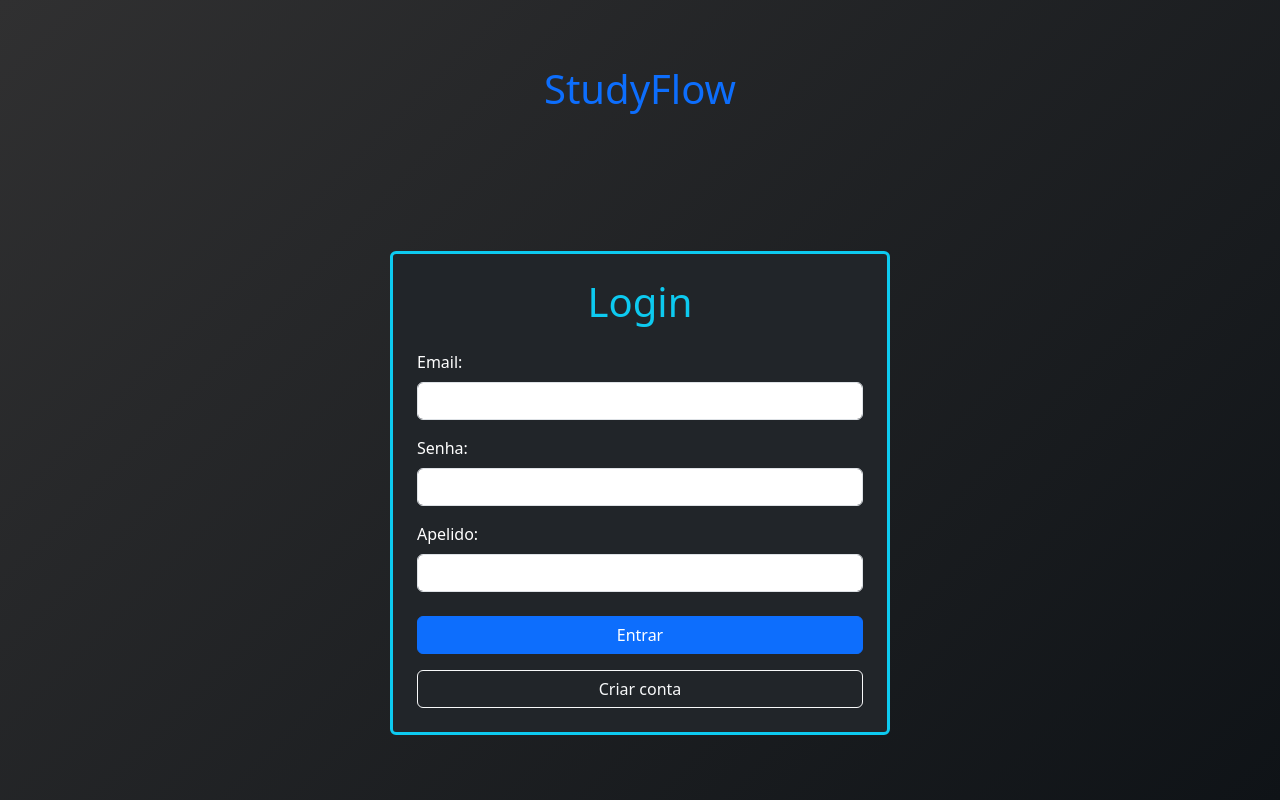
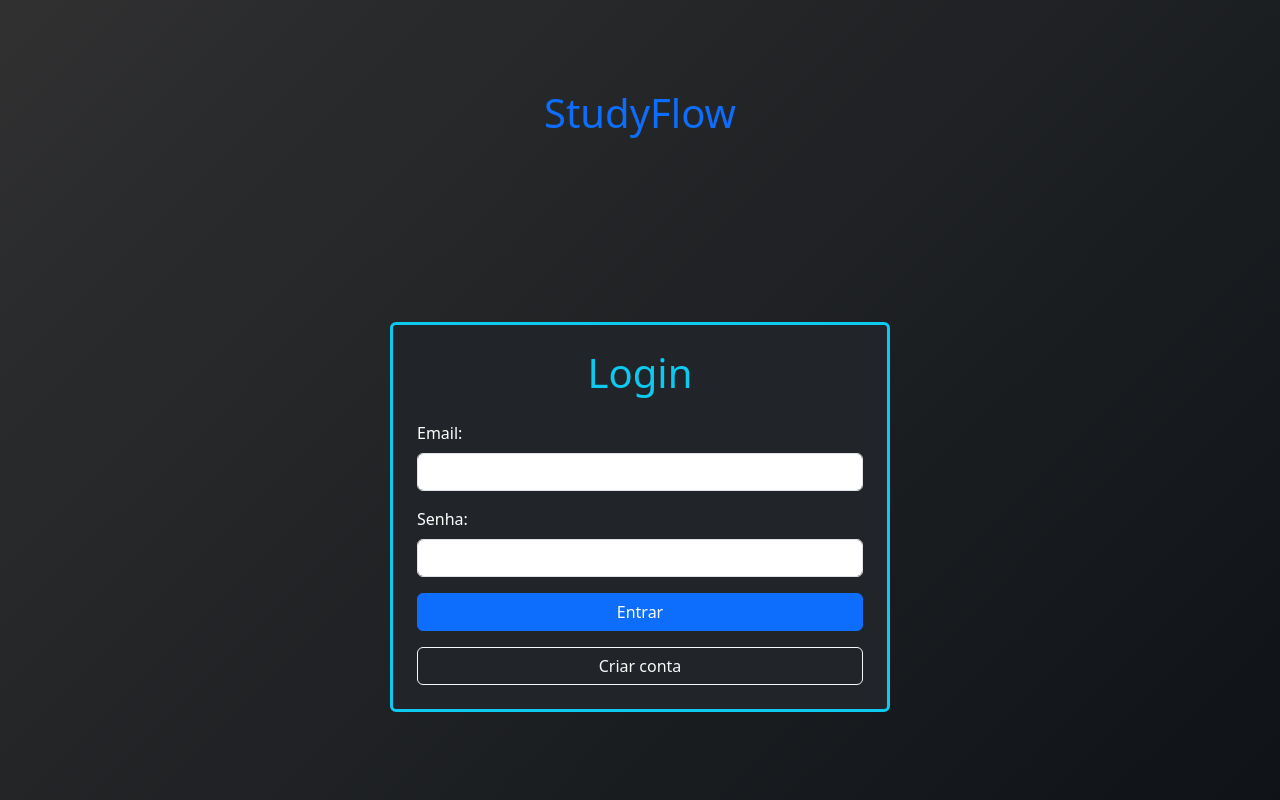
Before and after one commit to Henrique00Rodrigues/StudyFlow-Frontend, a React (Vite) app: page /login in a window 1280 px wide. Built offline with nearby package versions, Linux system fonts and the light colour scheme.

Commit message:
Implementei a conexão com o backend atráves do uso de fetch no arquivo authService.js dentro da pasta que criei chamada 'services'. Na página de LogIn.jsx eu implementei os useStates devidos e configurei tudo corretamente.

```diff
--- a/src/pages/LogIn.jsx
+++ b/src/pages/LogIn.jsx
@@ -1,10 +1,35 @@
-import { Link } from "react-router-dom";
+import { useState } from "react";
+import { Link, useNavigate } from "react-router-dom";
+
+import { login } from "../services/authService";
 
 export default function Login() {
+  const [email, setEmail] = useState("");
+  const [senha, setSenha] = useState("");
+  const [erro, setErro] = useState("");
+
+  const navigate = useNavigate();
+
+  async function handleSubmit(event) {
+    event.preventDefault();
+
+    try {
+      setErro("");
+
+      await login(email, senha);
+
+      navigate("/");
+    } catch (error) {
+      setErro(error.message);
+    }
+  }
+
   return (
     <main className="page d-flex flex-column justify-content-around align-items-center min-vh-100">
       <h1 className="text-primary">StudyFlow</h1>
-      <div
+
+      <form
+        onSubmit={handleSubmit}
         className="bg-dark border border-3 border-info rounded p-4 text-white"
         style={{
           width: "90%",
@@ -16,29 +41,41 @@ export default function Login() {
         <div className="mb-3">
           <label className="form-label">Email:</label>
 
-          <input type="email" className="form-control" />
+          <input
+            type="email"
+            className="form-control"
+            value={email}
+            onChange={(event) => setEmail(event.target.value)}
+            required
+          />
         </div>
 
         <div className="mb-3">
           <label className="form-label">Senha:</label>
 
-          <input type="password" className="form-control" />
+          <input
+            type="password"
+            className="form-control"
+            value={senha}
+            onChange={(event) => setSenha(event.target.value)}
+            required
+          />
         </div>
 
-        <div className="mb-4">
-          <label className="form-label">Apelido:</label>
+        {erro && (
+          <div className="alert alert-danger" role="alert">
+            {erro}
+          </div>
+        )}
 
-          <input type="text" className="form-control" />
-        </div>
-
-        <button type="button" className="btn btn-primary w-100 mb-3">
+        <button type="submit" className="btn btn-primary w-100 mb-3">
           Entrar
         </button>
 
         <Link to="/signup" className="btn btn-outline-light w-100">
           Criar conta
         </Link>
-      </div>
+      </form>
     </main>
   );
 }
--- /dev/null
+++ b/src/services/authService.js
@@ -0,0 +1,26 @@
+const API_URL = "http://localhost:3000/api";
+
+export async function login(email, senha) {
+  const response = await fetch(`${API_URL}/auth/login`, {
+    method: "POST",
+
+    headers: {
+      "Content-Type": "application/json",
+    },
+
+    credentials: "include",
+
+    body: JSON.stringify({
+      email,
+      senha,
+    }),
+  });
+
+  const data = await response.json();
+
+  if (!response.ok) {
+    throw new Error(data.mensagem || "Erro ao realizar login.");
+  }
+
+  return data;
+}
```
